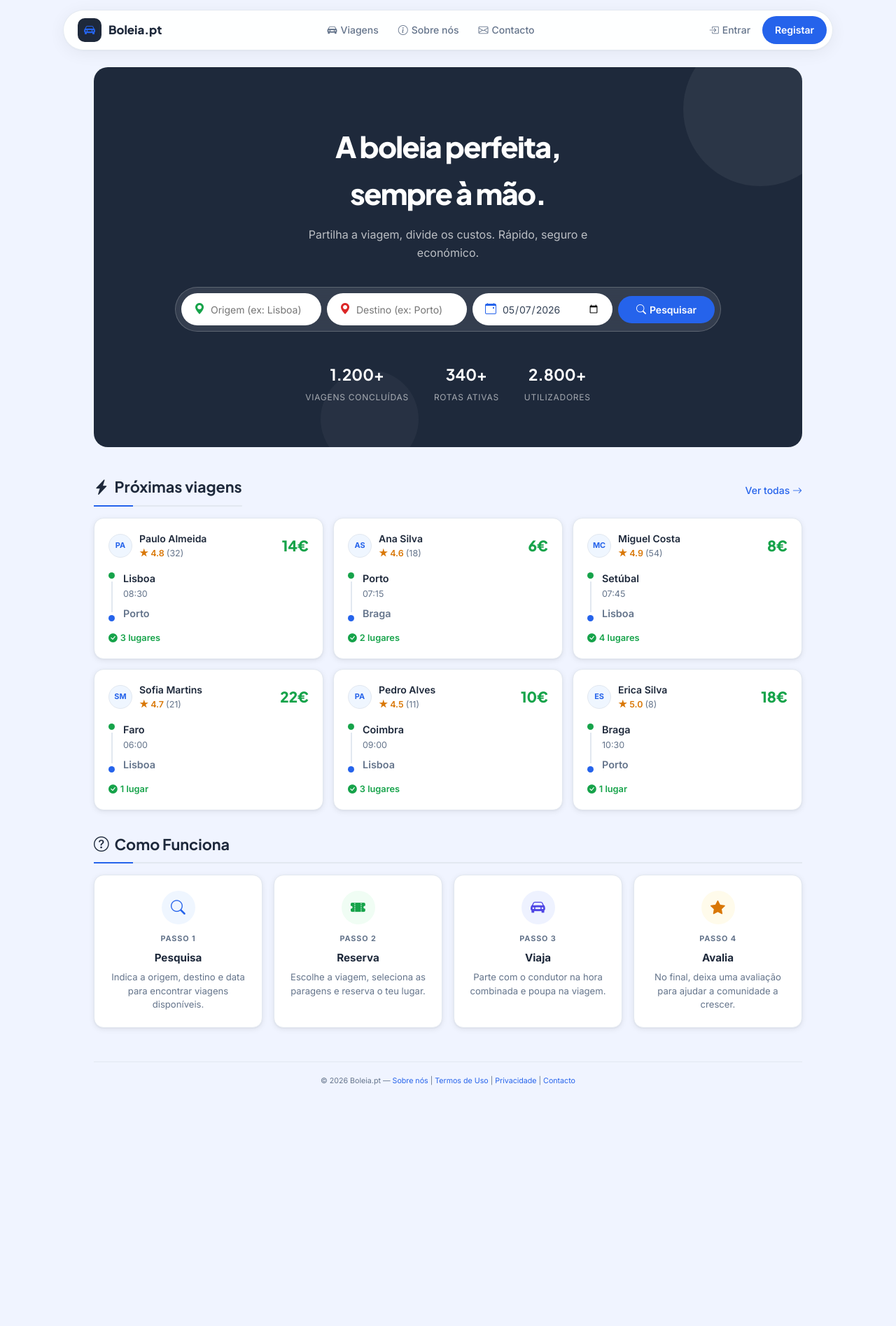
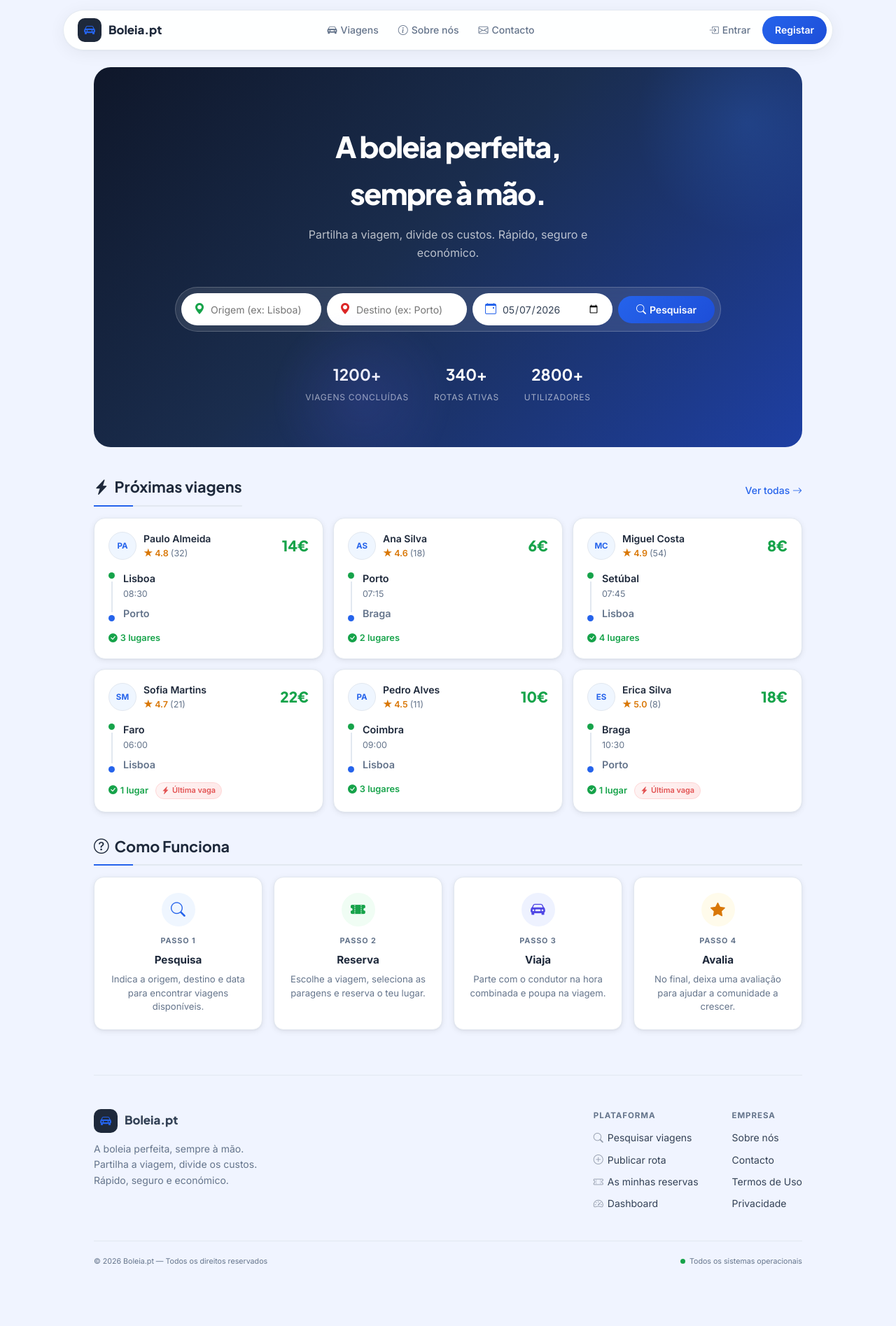
Before and after one commit to HamiltonPrado/Boleia.pt, a PHP site: page / in a window 1280 px wide. Shown: the whole page at 70% size. Before the commit the page ends 1551 px from the top, so only its background shows below. Run offline with PHP 8.4, Linux system fonts and the light colour scheme.

Commit message:
frontend: painel de estatísticas com gráficos no admin e melhorias de UI

```diff
--- a/frontend/index.html
+++ b/frontend/index.html
@@ -27,23 +27,23 @@
     .rc {
       background: var(--surface);
       border: 1px solid var(--border);
-      border-radius: 14px;
+      border-radius: 16px;
       padding: 18px 20px;
       box-shadow: var(--shadow);
       cursor: pointer;
-      transition: box-shadow 150ms, border-color 150ms;
+      transition: box-shadow 200ms ease-out, border-color 200ms, transform 200ms ease-out;
       display: flex;
       flex-direction: column;
       gap: 14px;
     }
-    .rc:hover { box-shadow: var(--shadow-md); border-color: var(--primary); }
+    .rc:hover { box-shadow: var(--shadow-md); border-color: var(--primary); transform: translateY(-3px); }
     .rc-top { display: flex; align-items: center; justify-content: space-between; gap: 12px; }
     .rc-driver { display: flex; align-items: center; gap: 10px; }
     .rc-av {
-      width: 34px; height: 34px; border-radius: 50%;
+      width: 40px; height: 40px; border-radius: 50%;
       background: var(--primary-light); color: var(--primary);
       display: flex; align-items: center; justify-content: center;
-      font-size: 0.68rem; font-weight: 700; flex-shrink: 0; overflow: hidden;
+      font-size: 0.72rem; font-weight: 700; flex-shrink: 0; overflow: hidden;
       border: 1.5px solid var(--border);
     }
     .rc-av img { width: 100%; height: 100%; object-fit: cover; }
@@ -187,8 +187,39 @@
   </div>
 </div>
 
-<footer>
-  <small>&copy; 2026 Boleia.pt — <a href="sobre.html">Sobre nós</a> | <a href="#">Termos de Uso</a> | <a href="#">Privacidade</a> | <a href="contacto.html">Contacto</a></small>
+<footer class="site-footer">
+  <div class="footer-inner">
+    <div class="footer-brand">
+      <a class="brand" href="index.html" style="color:inherit;text-decoration:none">
+        <div class="brand-icon"><i class="bi bi-car-front-fill"></i></div>
+        Boleia.pt
+      </a>
+      <p class="footer-tagline">A boleia perfeita, sempre à mão. Partilha a viagem, divide os custos. Rápido, seguro e económico.</p>
+    </div>
+    <div class="footer-cols">
+      <div class="footer-col">
+        <div class="footer-col-title">Plataforma</div>
+        <a href="pesquisa.html"><i class="bi bi-search" style="margin-right:6px;opacity:.5"></i>Pesquisar viagens</a>
+        <a href="publicar.html"><i class="bi bi-plus-circle" style="margin-right:6px;opacity:.5"></i>Publicar rota</a>
+        <a href="reservas.html"><i class="bi bi-ticket-perforated" style="margin-right:6px;opacity:.5"></i>As minhas reservas</a>
+        <a href="dashboard.html"><i class="bi bi-speedometer2" style="margin-right:6px;opacity:.5"></i>Dashboard</a>
+      </div>
+      <div class="footer-col">
+        <div class="footer-col-title">Empresa</div>
+        <a href="sobre.html">Sobre nós</a>
+        <a href="contacto.html">Contacto</a>
+        <a href="#">Termos de Uso</a>
+        <a href="#">Privacidade</a>
+      </div>
+    </div>
+  </div>
+  <div class="footer-bottom">
+    <small>&copy; 2026 Boleia.pt — Todos os direitos reservados</small>
+    <small style="display:flex;align-items:center;gap:6px">
+      <span style="width:7px;height:7px;border-radius:50%;background:var(--success);display:inline-block"></span>
+      Todos os sistemas operacionais
+    </small>
+  </div>
 </footer>
 
 <script src="utils.js"></script>
@@ -225,6 +256,10 @@
     const origem  = (v.origem||'—').split(',')[0].trim();
     const destino = (v.destino||'—').split(',')[0].trim();
 
+    const urgency = livres <= 1
+      ? `<span class="badge badge-hot" style="font-size:0.68rem;padding:2px 8px;margin-left:6px"><i class="bi bi-lightning-charge-fill"></i> Última vaga</span>`
+      : '';
+
     return `<div class="rc" onclick="location.href='${isDemo ? 'registo.html' : 'login.html'}'">
       <div class="rc-top">
         <div class="rc-driver">
@@ -251,7 +286,7 @@
         </div>
       </div>
       <div class="rc-foot">
-        <span class="rc-seats"><i class="bi bi-check-circle-fill"></i> ${livres} lugar${livres!==1?'es':''}</span>
+        <span class="rc-seats"><i class="bi bi-check-circle-fill"></i> ${livres} lugar${livres!==1?'es':''}${urgency}</span>
         ${v.date ? `<span class="rc-date">${fmtDate(v.date)}</span>` : ''}
       </div>
     </div>`;
@@ -285,10 +320,34 @@
     }
   }
 
+  function countUp(id, finalText, duration = 1400) {
+    const el = document.getElementById(id);
+    if (!el) return;
+    const num    = parseInt(finalText.replace(/\./g, '').replace(/[^\d]/g, ''));
+    const suffix = finalText.replace(/^[\d.,\s]+/, '').trim();
+    let start = null;
+    function step(ts) {
+      if (!start) start = ts;
+      const p = Math.min((ts - start) / duration, 1);
+      const eased = 1 - Math.pow(1 - p, 3);
+      el.textContent = Math.round(eased * num).toLocaleString('pt-PT') + suffix;
+      if (p < 1) requestAnimationFrame(step);
+    }
+    requestAnimationFrame(step);
+  }
+
   function carregarStats() {
-    document.getElementById('stat-viagens').textContent = '1.200+';
-    document.getElementById('stat-rotas').textContent   = '340+';
-    document.getElementById('stat-users').textContent   = '2.800+';
+    const heroStats = document.querySelector('.hero-stats');
+    if (!heroStats) return;
+    const obs = new IntersectionObserver((entries) => {
+      if (entries[0].isIntersecting) {
+        countUp('stat-viagens', '1.200+');
+        countUp('stat-rotas',   '340+');
+        countUp('stat-users',   '2.800+');
+        obs.disconnect();
+      }
+    }, { threshold: 0.4 });
+    obs.observe(heroStats);
   }
 
   function pesquisarFromHero() {
@@ -311,6 +370,14 @@
 
   carregarViagens();
   carregarStats();
+
+  // Navbar scroll shadow
+  const _navbar = document.querySelector('.navbar');
+  if (_navbar) {
+    window.addEventListener('scroll', () => {
+      _navbar.classList.toggle('scrolled', window.scrollY > 24);
+    }, { passive: true });
+  }
 </script>
 
 </body>
--- a/frontend/style.css
+++ b/frontend/style.css
@@ -17,7 +17,7 @@
   --success-light:  #F0FDF4;
   --warning:        #D97706;
   --warning-light:  #FFFBEB;
-  --radius:         8px;
+  --radius:         10px;
   --shadow:         0 2px 8px rgba(0,0,0,.08), 0 1px 2px rgba(0,0,0,.04);
   --shadow-md:      0 6px 20px rgba(0,0,0,.12), 0 2px 4px rgba(0,0,0,.06);
 }
@@ -118,7 +118,7 @@ button, input[type="submit"] {
   display: inline-flex;
   align-items: center;
   gap: 6px;
-  background: var(--primary);
+  background: linear-gradient(135deg, var(--primary) 0%, var(--primary-dark) 100%);
   color: #fff;
   border: none;
   padding: 8px 18px;
@@ -128,18 +128,18 @@ button, input[type="submit"] {
   font-family: inherit;
   cursor: pointer;
   touch-action: manipulation;
-  transition: background 150ms, transform 80ms;
+  transition: background 150ms, transform 120ms ease, box-shadow 150ms;
 }
-button:hover { background: var(--primary-dark); }
-button:active { transform: scale(0.98); }
-button:disabled { opacity: 0.5; cursor: not-allowed; transform: none; }
+button:hover { background: linear-gradient(135deg, #2563EB 0%, #1e40af 100%); transform: translateY(-1px); box-shadow: 0 4px 14px rgba(37,99,235,.35); }
+button:active { transform: scale(0.98) translateY(0); box-shadow: none; }
+button:disabled { opacity: 0.5; cursor: not-allowed; transform: none; box-shadow: none; }
 
 button[type="button"] {
   background: var(--surface);
   color: var(--text);
   border: 1px solid var(--border);
 }
-button[type="button"]:hover { background: var(--bg); border-color: var(--primary); color: var(--primary); }
+button[type="button"]:hover { background: var(--bg); border-color: var(--primary); color: var(--primary); transform: translateY(-1px); box-shadow: 0 2px 8px rgba(37,99,235,.1); }
 
 
 a.btn-sm {
@@ -486,8 +486,8 @@ nav a.nav-active {
 
 
 .hero {
-  background: linear-gradient(135deg, var(--dark) 0%, #1e293b 100%);
-  border-radius: 20px;
+  background: linear-gradient(135deg, #0F172A 0%, #1a2d4e 45%, #1e3fa3 100%);
+  border-radius: 24px;
   padding: 80px 40px 60px;
   margin: 0 0 40px;
   color: #fff;
@@ -498,18 +498,18 @@ nav a.nav-active {
 .hero::before {
   content: '';
   position: absolute;
-  top: -50px; right: -50px;
-  width: 220px; height: 220px;
-  background: rgba(255,255,255,0.06);
+  top: -80px; right: -80px;
+  width: 320px; height: 320px;
+  background: radial-gradient(circle, rgba(59,130,246,0.18) 0%, transparent 70%);
   border-radius: 50%;
   pointer-events: none;
 }
 .hero::after {
   content: '';
   position: absolute;
-  bottom: -30px; left: 32%;
-  width: 140px; height: 140px;
-  background: rgba(255,255,255,0.04);
+  bottom: -60px; left: 25%;
+  width: 260px; height: 260px;
+  background: radial-gradient(circle, rgba(99,102,241,0.14) 0%, transparent 70%);
   border-radius: 50%;
   pointer-events: none;
 }
@@ -1000,17 +1000,17 @@ h1, h2, h3 { font-family: 'Plus Jakarta Sans', 'Inter', system-ui, sans-serif; }
   border-radius: 9999px;
   font-size: 0.875rem;
   font-weight: 600;
-  background: var(--primary);
+  background: linear-gradient(135deg, var(--primary) 0%, var(--primary-dark) 100%);
   color: #fff !important;
   text-decoration: none !important;
-  transition: background 150ms, transform 80ms;
+  transition: background 150ms, transform 120ms ease, box-shadow 150ms;
   font-family: inherit;
   border: none;
   cursor: pointer;
   white-space: nowrap;
 }
-.nav-btn:hover { background: var(--primary-dark); transform: none; text-decoration: none; }
-.nav-btn:active { transform: scale(0.97); }
+.nav-btn:hover { background: linear-gradient(135deg, #2563EB 0%, #1e40af 100%); transform: translateY(-1px); box-shadow: 0 4px 14px rgba(37,99,235,.35); text-decoration: none; }
+.nav-btn:active { transform: scale(0.97) translateY(0); box-shadow: none; }
 
 @media (max-width: 700px) {
   .navbar-wrapper { top: 10px; padding: 0 10px; }
@@ -1096,6 +1096,101 @@ h1, h2, h3 { font-family: 'Plus Jakarta Sans', 'Inter', system-ui, sans-serif; }
   justify-content: flex-start;
   width: 100%;
 }
+
+
+/* --- Navbar scroll shadow --- */
+.navbar.scrolled {
+  box-shadow: 0 6px 28px rgba(0,0,0,.12), 0 1px 3px rgba(0,0,0,.08);
+}
+
+
+/* --- Badge hot (últimas vagas) --- */
+.badge-hot {
+  background: linear-gradient(135deg, #FEF2F2 0%, #FEE2E2 100%);
+  color: var(--danger);
+  border: 1px solid #FECACA;
+  animation: pulse-badge 2s ease-in-out infinite;
+}
+@keyframes pulse-badge {
+  0%, 100% { opacity: 1; }
+  50% { opacity: 0.7; }
+}
+
+
+/* --- Stat icon --- */
+.stat-icon {
+  width: 36px; height: 36px;
+  border-radius: 10px;
+  display: flex; align-items: center; justify-content: center;
+  font-size: 1.1rem;
+  margin-bottom: 10px;
+}
+.stat-card.c-primary .stat-icon { background: var(--primary-light); color: var(--primary); }
+.stat-card.c-success  .stat-icon { background: var(--success-light); color: var(--success); }
+.stat-card.c-warning  .stat-icon { background: var(--warning-light); color: var(--warning); }
+.stat-card.c-muted    .stat-icon { background: #F1F5F9; color: var(--muted); }
+
+
+/* --- Footer multi-column --- */
+footer.site-footer {
+  margin-top: 64px;
+  border-top: 1px solid var(--border);
+  padding-top: 48px;
+  color: var(--text);
+  font-size: 0.875rem;
+  text-align: left;
+}
+.footer-inner {
+  display: flex;
+  gap: 48px;
+  flex-wrap: wrap;
+  margin-bottom: 32px;
+  align-items: flex-start;
+}
+.footer-brand { flex: 1; min-width: 220px; }
+.footer-tagline {
+  font-size: 0.875rem;
+  color: var(--muted);
+  margin-top: 12px;
+  max-width: 260px;
+  line-height: 1.6;
+}
+.footer-cols { display: flex; gap: 48px; flex-wrap: wrap; }
+.footer-col-title {
+  font-size: 0.72rem;
+  font-weight: 700;
+  text-transform: uppercase;
+  letter-spacing: 0.08em;
+  color: var(--muted);
+  margin-bottom: 12px;
+}
+.footer-col a {
+  display: block;
+  font-size: 0.875rem;
+  color: var(--text);
+  margin-bottom: 9px;
+  text-decoration: none;
+  transition: color 150ms;
+}
+.footer-col a:hover { color: var(--primary); }
+.footer-bottom {
+  border-top: 1px solid var(--border);
+  padding: 20px 0;
+  display: flex;
+  align-items: center;
+  justify-content: space-between;
+  flex-wrap: wrap;
+  gap: 8px;
+  color: var(--muted);
+  font-size: 0.8rem;
+}
+@media (max-width: 640px) {
+  .footer-inner { gap: 28px; }
+  .footer-cols { gap: 28px; }
+  .footer-bottom { justify-content: center; text-align: center; }
+}
+
+
 
 /* --- Auth Card --- */
 .auth-card {
```
Also changed, not shown: backend/admin/stats_charts.php (added, +113 -0 lines), frontend/admin.html (+252 -1 lines).
